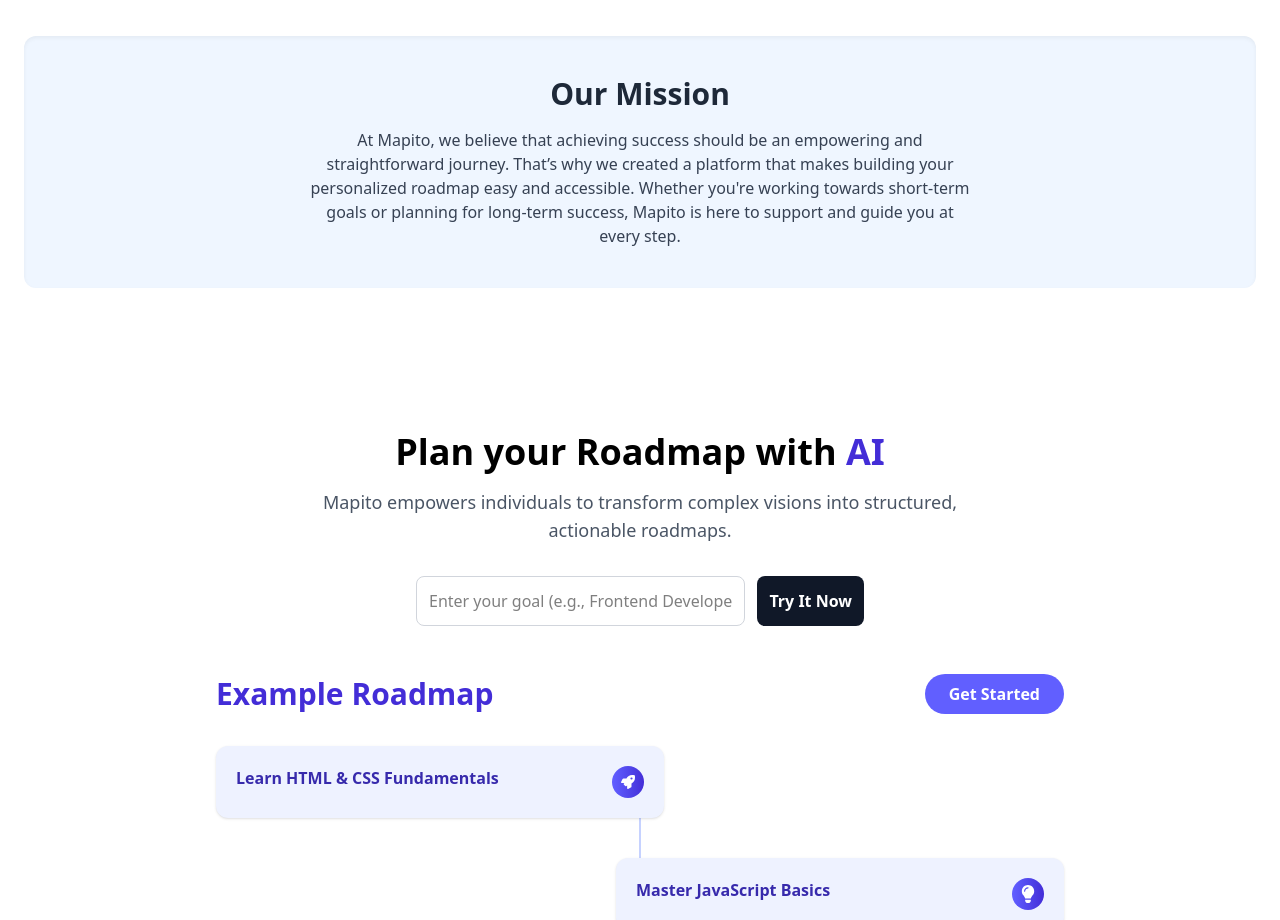
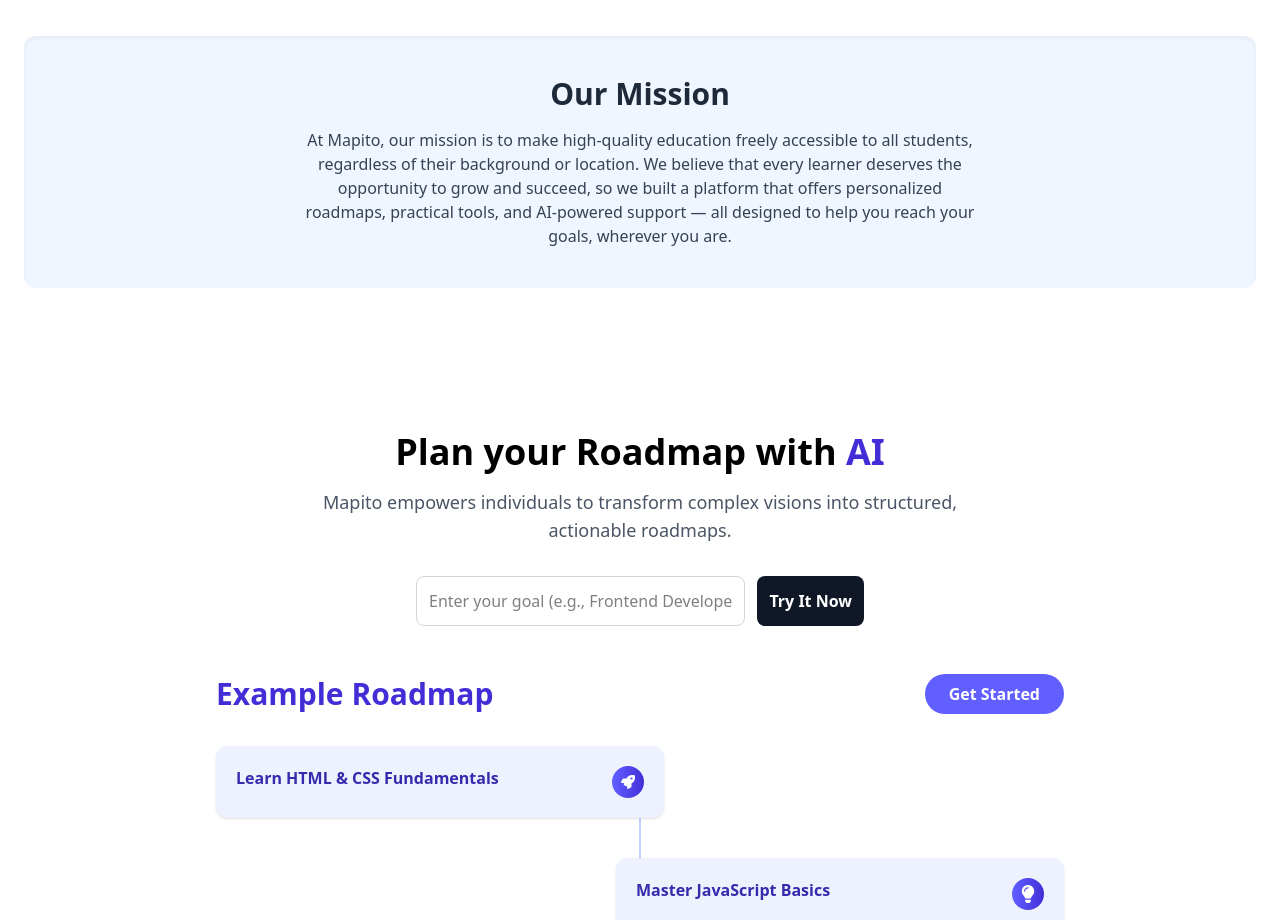
Before and after one commit to wintwah243/Mapito, a React (Vite) app in the folder mapito/: page / in a window 1280 px wide. Shown: the part 2180-3100 px from the top of the page. Built offline with nearby package versions, Linux system fonts and the light colour scheme.

Commit message:
Update our mission

```diff
--- a/mapito/src/Landing/LandingLearnMore.jsx
+++ b/mapito/src/Landing/LandingLearnMore.jsx
@@ -88,11 +88,11 @@ const LandingLearnMore = () => {
                         Our Mission
                     </h2>
                     <p className="text-gray-700 max-w-2xl mx-auto">
-                    At Mapito, we believe that achieving success should be an empowering and
-                    straightforward journey. That’s why we created a platform that makes building
-                    your personalized roadmap easy and accessible. Whether you're working towards
-                    short-term goals or planning for long-term success, Mapito is here to support
-                    and guide you at every step.
+                    At Mapito, our mission is to make high-quality education freely accessible to all students,
+                    regardless of their background or location. We believe that every learner deserves the
+                    opportunity to grow and succeed, so we built a platform that offers personalized roadmaps,
+                    practical tools, and AI-powered support — all designed to help you reach your goals,
+                    wherever you are.
                     </p>
                 </motion.div>
             </div>
```
